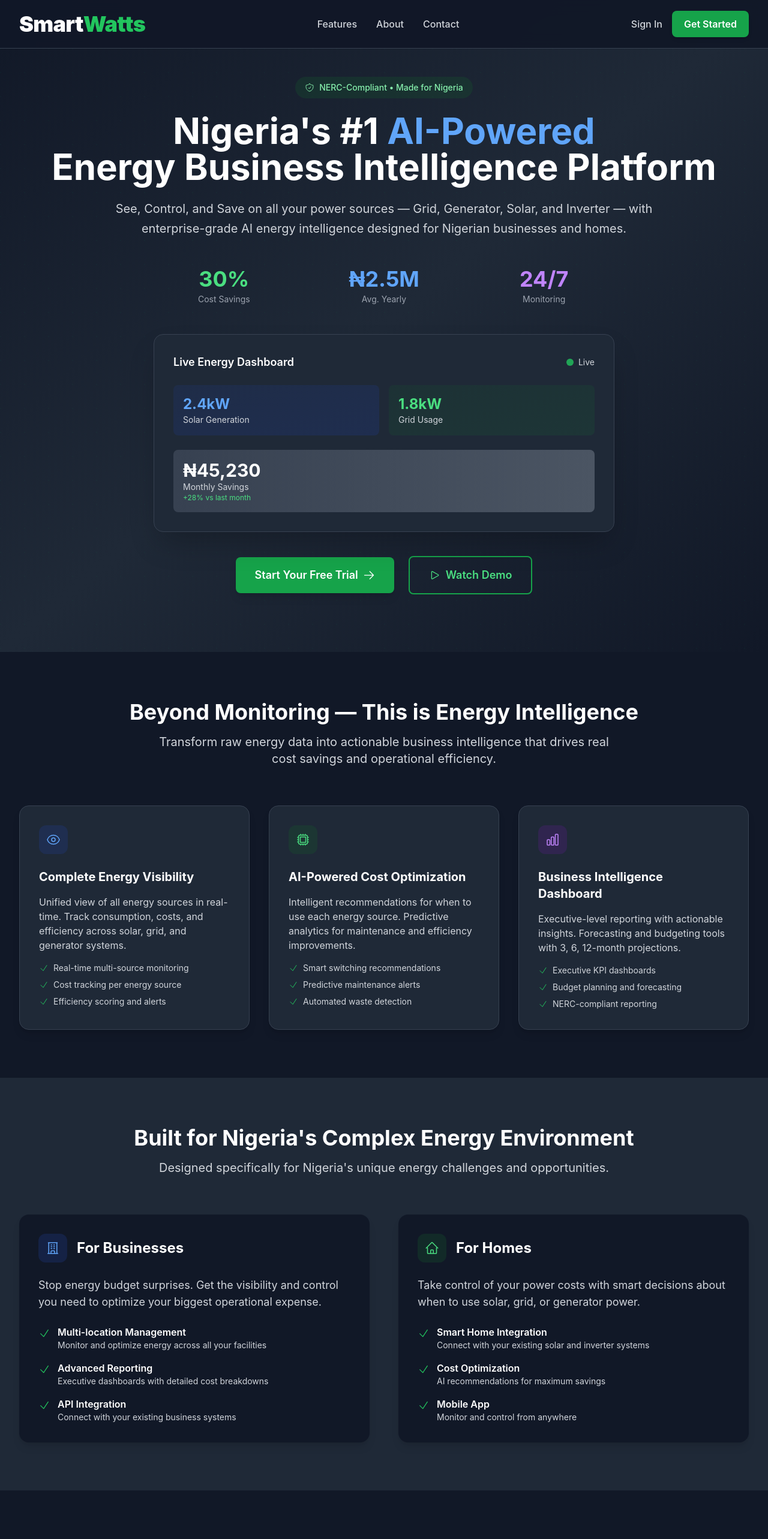
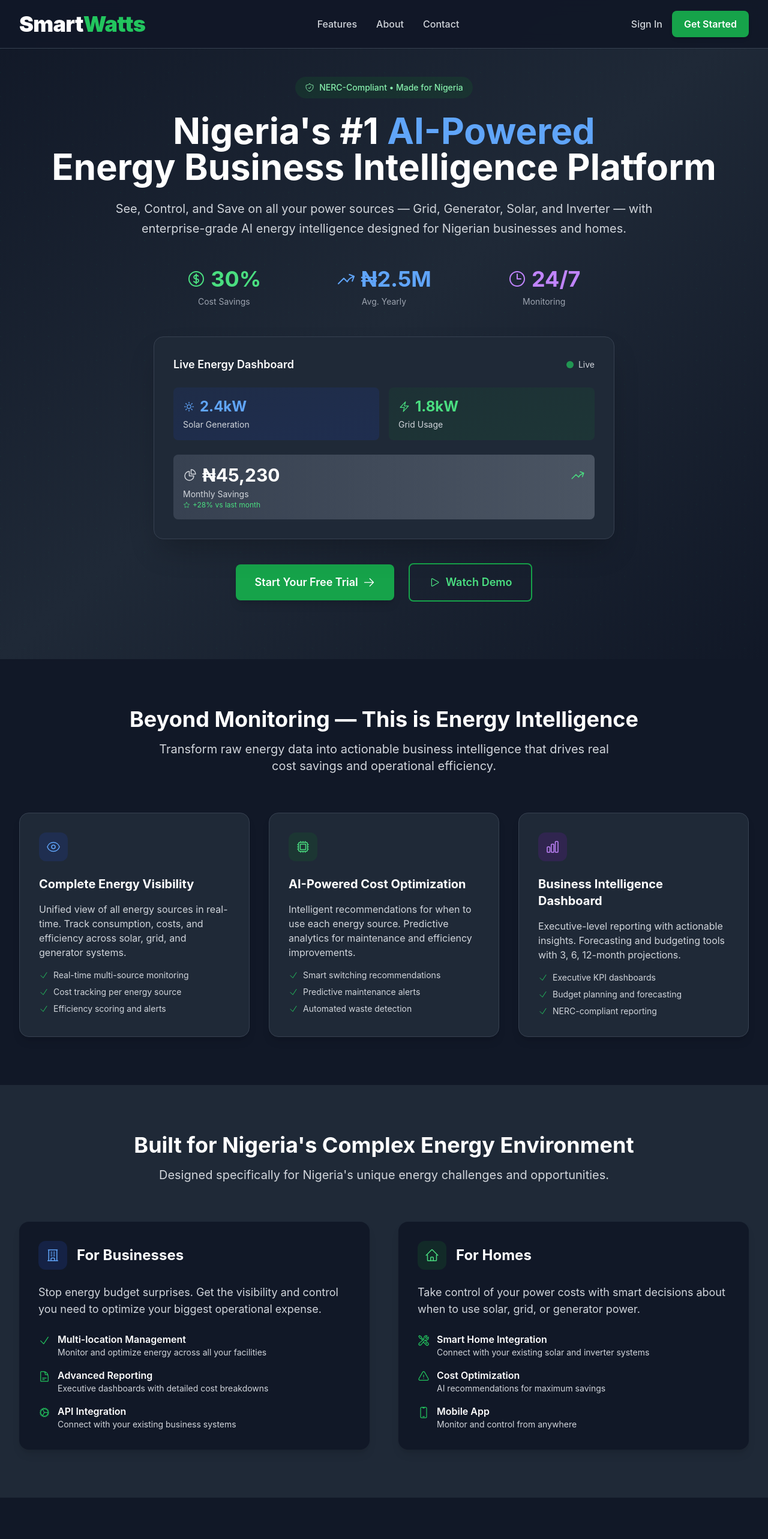
Before and after one commit to smartwatts/SmartWatts, a Next.js app in the folder frontend/: page / in a window 1280 px wide. Shown: the top 2566 px of the page at 60% size. Built offline with nearby package versions, Linux system fonts and the light colour scheme.

Commit message:
fixed index page

```diff
--- a/frontend/pages/index.tsx
+++ b/frontend/pages/index.tsx
@@ -253,15 +253,24 @@
             {/* Stats Row */}
             <div className="grid grid-cols-3 gap-4 md:gap-8 max-w-3xl mx-auto mb-10 md:mb-12">
               <div className="text-center">
-                <div className="text-2xl md:text-4xl font-bold text-green-600 dark:text-green-400 mb-1">30%</div>
+                <div className="flex items-center justify-center mb-2">
+                  <CurrencyDollarIcon className="w-6 h-6 md:w-8 md:h-8 text-green-600 dark:text-green-400 mr-2" />
+                  <div className="text-2xl md:text-4xl font-bold text-green-600 dark:text-green-400">30%</div>
+                </div>
                 <div className="text-xs md:text-sm text-gray-600 dark:text-gray-400">Cost Savings</div>
               </div>
               <div className="text-center">
-                <div className="text-2xl md:text-4xl font-bold text-blue-600 dark:text-blue-400 mb-1">₦2.5M</div>
+                <div className="flex items-center justify-center mb-2">
+                  <ArrowTrendingUpIcon className="w-6 h-6 md:w-8 md:h-8 text-blue-600 dark:text-blue-400 mr-2" />
+                  <div className="text-2xl md:text-4xl font-bold text-blue-600 dark:text-blue-400">₦2.5M</div>
+                </div>
                 <div className="text-xs md:text-sm text-gray-600 dark:text-gray-400">Avg. Yearly</div>
               </div>
               <div className="text-center">
-                <div className="text-2xl md:text-4xl font-bold text-purple-600 dark:text-purple-400 mb-1">24/7</div>
+                <div className="flex items-center justify-center mb-2">
+                  <ClockIcon className="w-6 h-6 md:w-8 md:h-8 text-purple-600 dark:text-purple-400 mr-2" />
+                  <div className="text-2xl md:text-4xl font-bold text-purple-600 dark:text-purple-400">24/7</div>
+                </div>
                 <div className="text-xs md:text-sm text-gray-600 dark:text-gray-400">Monitoring</div>
               </div>
             </div>
@@ -280,18 +289,33 @@
                     </div>
                     <div className="grid grid-cols-2 gap-3 md:gap-4">
                       <div className="bg-gradient-to-br from-blue-50 to-blue-100 dark:from-blue-900/20 dark:to-blue-800/20 rounded-lg p-3 md:p-4">
-                        <div className="text-xl md:text-2xl font-bold text-blue-600 dark:text-blue-400">2.4kW</div>
+                        <div className="flex items-center mb-1">
+                          <SunIcon className="w-4 h-4 md:w-5 md:h-5 text-blue-600 dark:text-blue-400 mr-2" />
+                          <div className="text-xl md:text-2xl font-bold text-blue-600 dark:text-blue-400">2.4kW</div>
+                        </div>
                         <div className="text-xs md:text-sm text-gray-600 dark:text-gray-300">Solar Generation</div>
                       </div>
                       <div className="bg-gradient-to-br from-green-50 to-green-100 dark:from-green-900/20 dark:to-green-800/20 rounded-lg p-3 md:p-4">
-                        <div className="text-xl md:text-2xl font-bold text-green-600 dark:text-green-400">1.8kW</div>
+                        <div className="flex items-center mb-1">
+                          <BoltIcon className="w-4 h-4 md:w-5 md:h-5 text-green-600 dark:text-green-400 mr-2" />
+                          <div className="text-xl md:text-2xl font-bold text-green-600 dark:text-green-400">1.8kW</div>
+                        </div>
                         <div className="text-xs md:text-sm text-gray-600 dark:text-gray-300">Grid Usage</div>
                       </div>
                     </div>
                     <div className="bg-gradient-to-r from-gray-50 to-gray-100 dark:from-gray-700 dark:to-gray-600 rounded-lg p-3 md:p-4">
-                      <div className="text-2xl md:text-3xl font-bold text-gray-900 dark:text-white">₦45,230</div>
+                      <div className="flex items-center justify-between mb-1">
+                        <div className="flex items-center">
+                          <ChartPieIcon className="w-5 h-5 md:w-6 md:h-6 text-gray-700 dark:text-gray-300 mr-2" />
+                          <div className="text-2xl md:text-3xl font-bold text-gray-900 dark:text-white">₦45,230</div>
+                        </div>
+                        <ArrowTrendingUpIcon className="w-5 h-5 md:w-6 md:h-6 text-green-600 dark:text-green-400" />
+                      </div>
                       <div className="text-xs md:text-sm text-gray-600 dark:text-gray-300">Monthly Savings</div>
-                      <div className="text-xs text-green-600 dark:text-green-400">+28% vs last month</div>
+                      <div className="text-xs text-green-600 dark:text-green-400 flex items-center">
+                        <StarIcon className="w-3 h-3 mr-1" />
+                        +28% vs last month
+                      </div>
                     </div>
                   </div>
                 </div>
@@ -444,14 +468,14 @@
                     </div>
                   </div>
                   <div className="flex items-start">
-                    <CheckIcon className="w-5 h-5 text-green-500 mr-3 mt-1 flex-shrink-0" />
+                    <DocumentTextIcon className="w-5 h-5 text-green-500 mr-3 mt-1 flex-shrink-0" />
                     <div>
                       <h4 className="font-semibold text-gray-900 dark:text-white">Advanced Reporting</h4>
                       <p className="text-sm text-gray-600 dark:text-gray-300">Executive dashboards with detailed cost breakdowns</p>
                     </div>
                   </div>
                   <div className="flex items-start">
-                    <CheckIcon className="w-5 h-5 text-green-500 mr-3 mt-1 flex-shrink-0" />
+                    <CogIcon className="w-5 h-5 text-green-500 mr-3 mt-1 flex-shrink-0" />
                     <div>
                       <h4 className="font-semibold text-gray-900 dark:text-white">API Integration</h4>
                       <p className="text-sm text-gray-600 dark:text-gray-300">Connect with your existing business systems</p>
@@ -473,21 +497,21 @@
                 </p>
                 <div className="space-y-4">
                   <div className="flex items-start">
-                    <CheckIcon className="w-5 h-5 text-green-500 mr-3 mt-1 flex-shrink-0" />
+                    <WrenchScrewdriverIcon className="w-5 h-5 text-green-500 mr-3 mt-1 flex-shrink-0" />
                     <div>
                       <h4 className="font-semibold text-gray-900 dark:text-white">Smart Home Integration</h4>
                       <p className="text-sm text-gray-600 dark:text-gray-300">Connect with your existing solar and inverter systems</p>
                     </div>
                   </div>
                   <div className="flex items-start">
-                    <CheckIcon className="w-5 h-5 text-green-500 mr-3 mt-1 flex-shrink-0" />
+                    <ExclamationTriangleIcon className="w-5 h-5 text-green-500 mr-3 mt-1 flex-shrink-0" />
                     <div>
                       <h4 className="font-semibold text-gray-900 dark:text-white">Cost Optimization</h4>
                       <p className="text-sm text-gray-600 dark:text-gray-300">AI recommendations for maximum savings</p>
                     </div>
                   </div>
                   <div className="flex items-start">
-                    <CheckIcon className="w-5 h-5 text-green-500 mr-3 mt-1 flex-shrink-0" />
+                    <DevicePhoneMobileIcon className="w-5 h-5 text-green-500 mr-3 mt-1 flex-shrink-0" />
                     <div>
                       <h4 className="font-semibold text-gray-900 dark:text-white">Mobile App</h4>
                       <p className="text-sm text-gray-600 dark:text-gray-300">Monitor and control from anywhere</p>
@@ -666,7 +690,15 @@
                 <div className="space-y-2 text-sm text-gray-400">
                   <div className="flex items-start">
                     <MapPinIcon className="w-4 h-4 mr-2 mt-1 flex-shrink-0" />
-                    <span>33 Parakou Street off Aminu Kano Crescent, Wuse2, Abuja, Nigeria</span>
+                    <span>Plot 20, Prince Adelowo Adedeji Street, Off Admiralty Way, Lekki Phase 1, Lagos, Nigeria</span>
+                  </div>
+                  <div className="flex items-center">
+                    <PhoneIcon className="w-4 h-4 mr-2 flex-shrink-0" />
+                    <span>+234 (0) 123 456 7890</span>
+                  </div>
+                  <div className="flex items-center">
+                    <EnvelopeIcon className="w-4 h-4 mr-2 flex-shrink-0" />
+                    <span>contact@smartwatts.ng</span>
                   </div>
                 </div>
               </div>
@@ -694,7 +726,7 @@
 
             <div className="border-t border-gray-800 mt-12 pt-8 flex flex-col md:flex-row items-center justify-between">
               <p className="text-gray-400 text-sm">
-                © {new Date().getFullYear()} SmartWatts Limited. All rights reserved.
+                © {new Date().getFullYear()} Citizenshield Technologies Limited. All rights reserved.
               </p>
               <div className="flex items-center space-x-6 mt-4 md:mt-0">
                 <Link href="/terms-of-service" className="text-gray-400 hover:text-white text-sm transition-colors">
```
